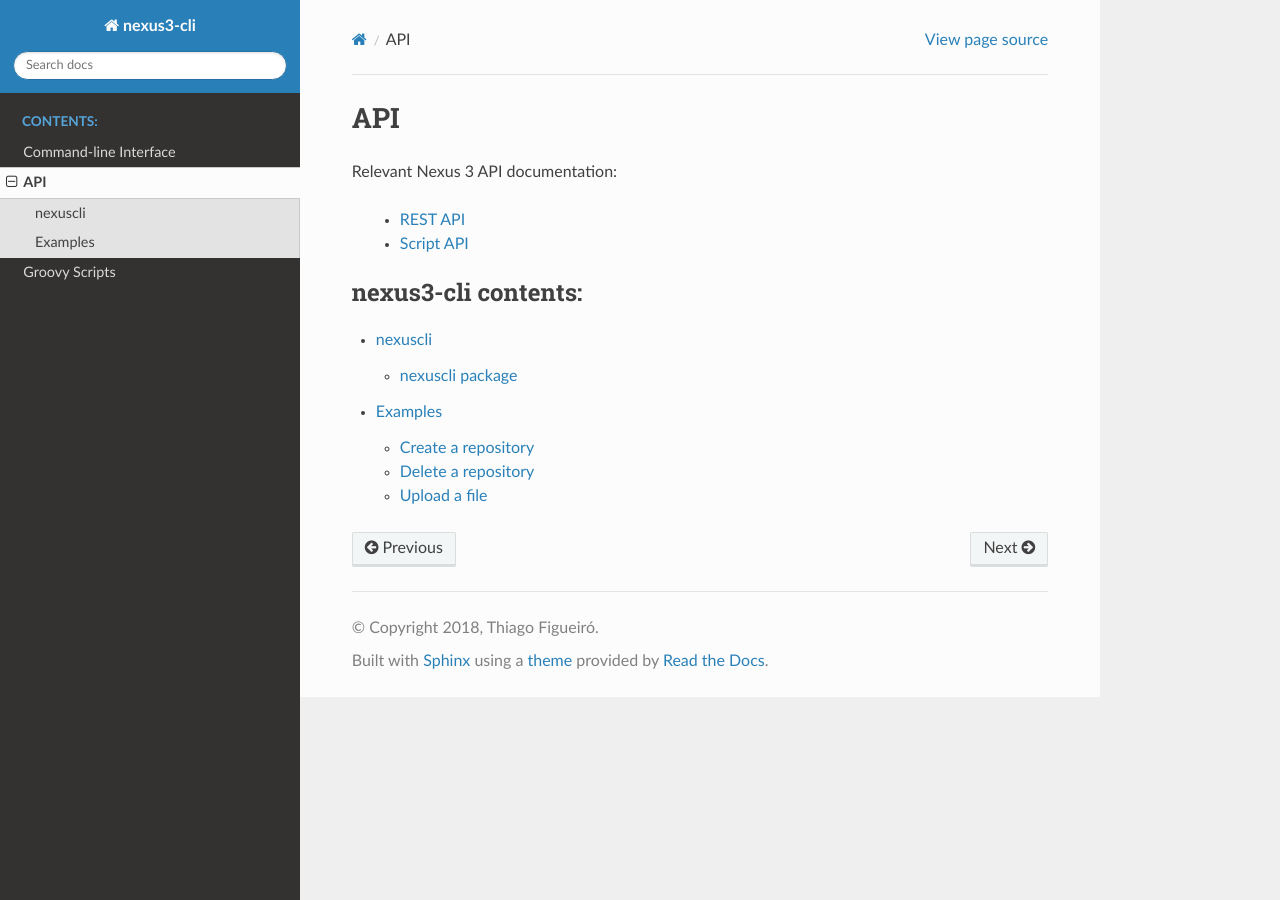
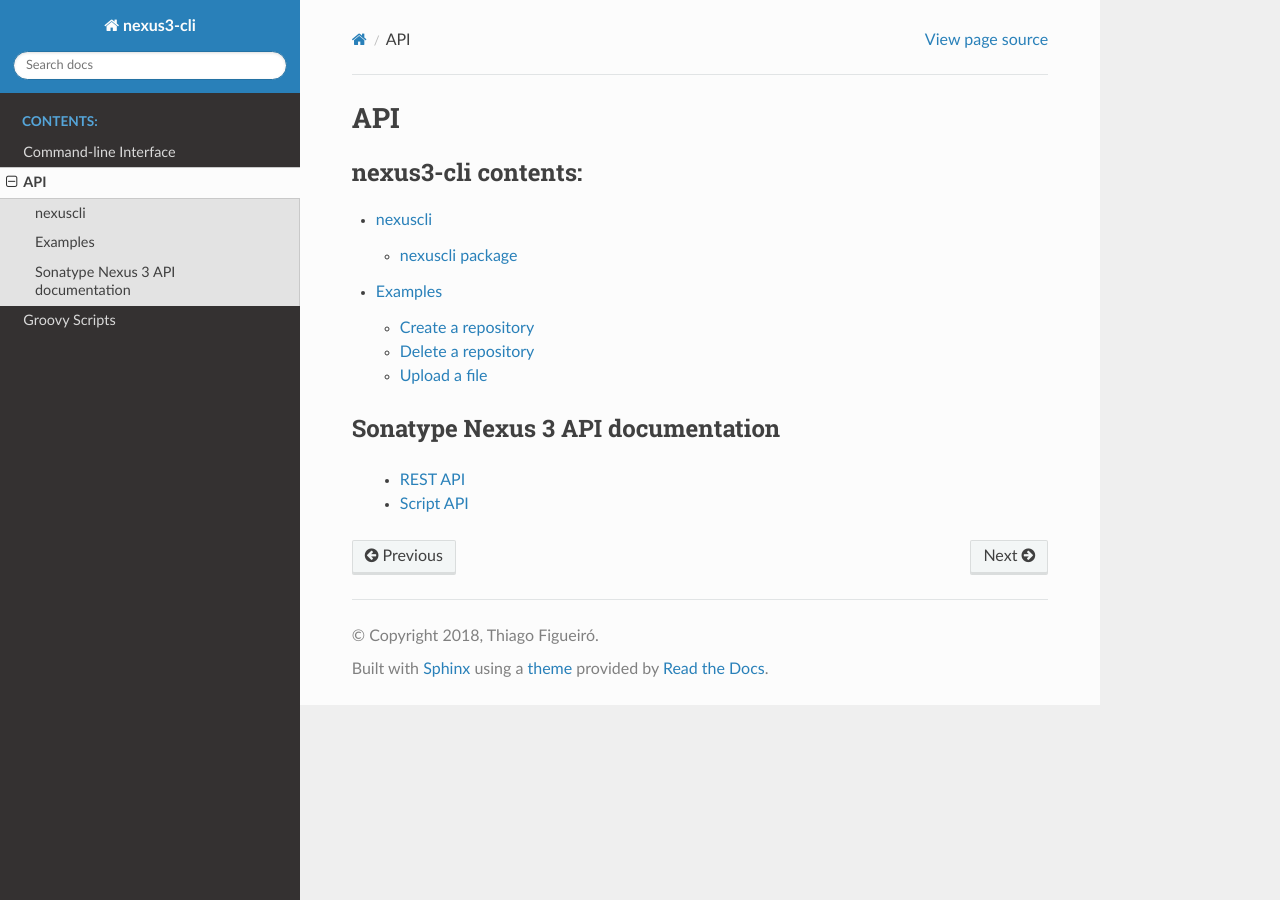
Before and after one commit to thiagofigueiro/nexus3-cli, a Sphinx documentation site: the page built from docs/api.rst, in a window 1280 px wide. Built offline with Sphinx 7.4.7 and the Read the Docs theme 2.0.0, drawn with Linux system fonts in a browser that asks for light colours.

Commit message:
doc: re-order contents of API landing

```diff
--- a/docs/api.rst
+++ b/docs/api.rst
@@ -1,10 +1,5 @@
 API
 ===
-
-Relevant Nexus 3 API documentation:
-
- - `REST API <https://help.sonatype.com/repomanager3/rest-and-integration-api>`_
- - `Script API <http://search.maven.org/remotecontent?filepath=org/sonatype/nexus/plugins/nexus-script-plugin/3.12.1-01/nexus-script-plugin-3.12.1-01-javadoc.jar>`_
 
 .. toctree::
    :maxdepth: 2
@@ -12,3 +7,10 @@
 
    modules
    api/examples
+
+
+Sonatype Nexus 3 API documentation
+----------------------------------
+
+ - `REST API <https://help.sonatype.com/repomanager3/rest-and-integration-api>`_
+ - `Script API <http://search.maven.org/remotecontent?filepath=org/sonatype/nexus/plugins/nexus-script-plugin/3.12.1-01/nexus-script-plugin-3.12.1-01-javadoc.jar>`_
```
